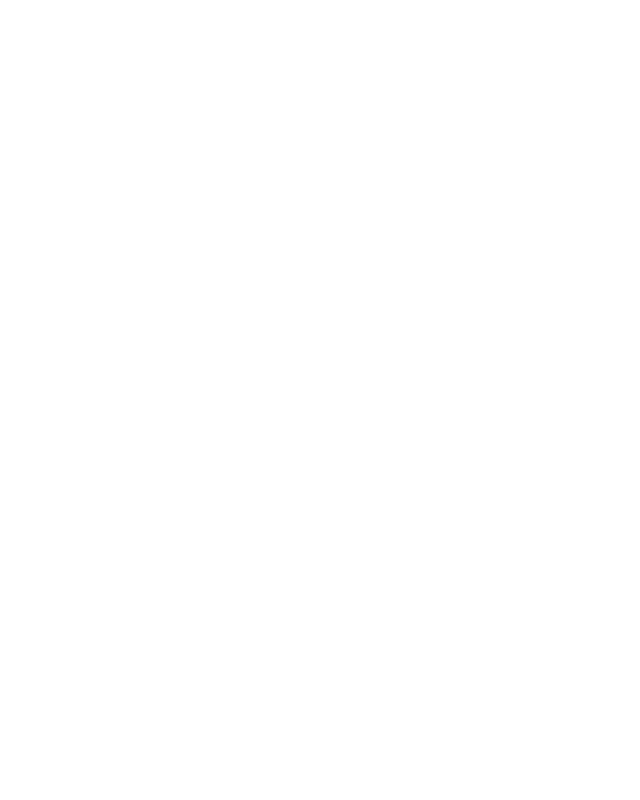
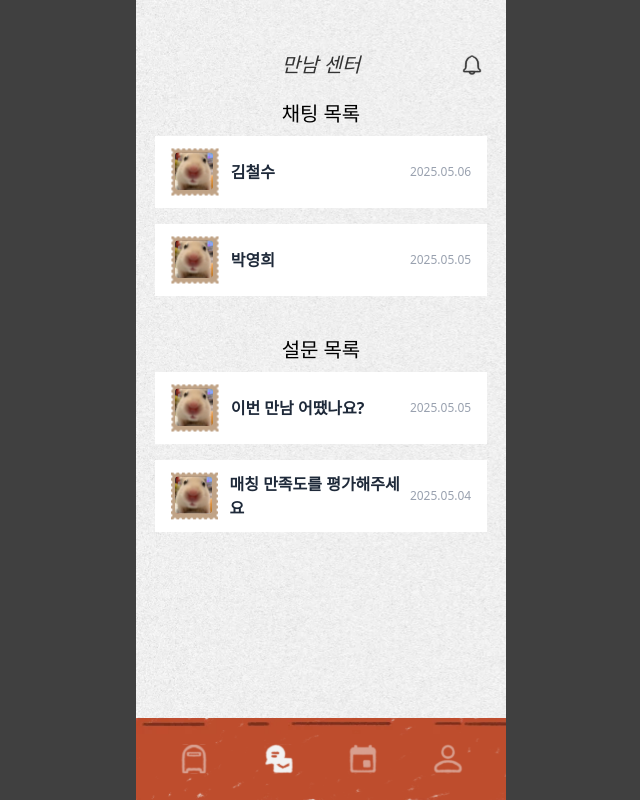
Before and after one commit to MeetCarrier/MeetCarrier-Front, a React (Vite) app: page /chat in a window 1280 px wide. Before the commit this address had no page. Shown: the whole page, without its empty margins (319-959 px from the left). Built offline with nearby package versions, Linux system fonts and the light colour scheme; no server answers; a web font is replaced by a local one.

Commit message:
✅ 채팅 리스트 페이지 생성

```diff
--- a/src/App.tsx
+++ b/src/App.tsx
@@ -4,6 +4,7 @@ import MeetCenter from "./pages/MeetCenter";
 import Hobby from "./pages/Hobby";
 import SurveyQ from "./pages/SurveyQ";
 import RangeSetting from "./pages/RangeSetting";
+import ChatListPage from "./pages/Chat/ChatListPage";
 import { BrowserRouter, Route, Routes } from "react-router-dom";
 import { Provider } from "react-redux";
 import { store } from "./Utils/store";
@@ -19,6 +20,7 @@ function App() {
             <Route path="SurveyQuestion" element={<SurveyQ />} />
             <Route path="MeetCenter" element={<MeetCenter />} />
             <Route path="RangeSetting" element={<RangeSetting />} />
+            <Route path="chat" element={<ChatListPage />} />
           </Route>
         </Routes>
       </BrowserRouter>
--- /dev/null
+++ b/src/pages/Chat/ChatListFallBack.json
@@ -0,0 +1,50 @@
+[
+  {
+    "id": 1,
+    "matchedAt": "2025-05-07T14:20:00Z",
+    "status": "Chatting",
+    "relatedId": 101,
+    "user1Id": 10,
+    "user1Nickname": "김철수",
+    "user1ImageUrl": "/images/user1.svg",
+    "user2Id": 20,
+    "user2Nickname": "이영희",
+    "user2ImageUrl": "/images/user2.svg"
+  },
+  {
+    "id": 2,
+    "matchedAt": "2025-05-06T09:15:00Z",
+    "status": "Chatting",
+    "relatedId": 102,
+    "user1Id": 10,
+    "user1Nickname": "김철수",
+    "user1ImageUrl": "/images/user1.svg",
+    "user2Id": 30,
+    "user2Nickname": "박민수",
+    "user2ImageUrl": "/images/user3.svg"
+  },
+  {
+    "id": 3,
+    "matchedAt": "2025-05-08T13:00:00Z",
+    "status": "Surveying",
+    "relatedId": 103,
+    "user1Id": 10,
+    "user1Nickname": "김철수",
+    "user1ImageUrl": "/images/user1.svg",
+    "user2Id": 40,
+    "user2Nickname": "최수지",
+    "user2ImageUrl": "/images/user4.svg"
+  },
+  {
+    "id": 4,
+    "matchedAt": "2025-05-08T11:45:00Z",
+    "status": "Surveying",
+    "relatedId": 104,
+    "user1Id": 10,
+    "user1Nickname": "김철수",
+    "user1ImageUrl": "/images/user1.svg",
+    "user2Id": 50,
+    "user2Nickname": "정하늘",
+    "user2ImageUrl": "/images/user5.svg"
+  }
+]
--- a/src/pages/Chat/ChatListPage.tsx
+++ b/src/pages/Chat/ChatListPage.tsx
@@ -0,0 +1,124 @@
+import { useEffect } from "react";
+import { useNavigate } from "react-router-dom";
+import { useDispatch } from "react-redux";
+import { AppDispatch } from "../../Utils/store";
+import { fetchUser } from "../../Utils/userSlice";
+
+import NavBar from "../../components/NavBar";
+import ItemCard from "./components/ItemCard";
+import sampleProfile from "../../assets/img/sample/sample_profile.svg";
+import bell_default from "../../assets/img/icons/NavIcon/bell_default.svg";
+
+type Chat = {
+  id: number;
+  name: string;
+  timestamp: string;
+  profileImageUrl: string;
+};
+
+type Survey = {
+  id: number;
+  name: string;
+  timestamp: string;
+  profileImageUrl: string;
+};
+
+const dummyChatList: Chat[] = [
+  {
+    id: 1,
+    name: "김철수",
+    timestamp: "2025-05-06T14:30:00",
+    profileImageUrl: sampleProfile,
+  },
+  {
+    id: 2,
+    name: "박영희",
+    timestamp: "2025-05-05T11:10:00",
+    profileImageUrl: sampleProfile,
+  },
+];
+
+const dummySurveyList: Survey[] = [
+  {
+    id: 101,
+    name: "이번 만남 어땠나요?",
+    timestamp: "2025-05-05T18:00:00",
+    profileImageUrl: sampleProfile,
+  },
+  {
+    id: 102,
+    name: "매칭 만족도를 평가해주세요",
+    timestamp: "2025-05-04T10:20:00",
+    profileImageUrl: sampleProfile,
+  },
+];
+
+function ChatListPage() {
+  const dispatch = useDispatch<AppDispatch>();
+  const navigate = useNavigate();
+
+  useEffect(() => {
+    dispatch(fetchUser());
+  }, [dispatch]);
+
+  const handleChatClick = (chatId: number) => {
+    navigate(`/chat/${chatId}`);
+  };
+
+  const handleSurveyClick = (surveyId: number) => {
+    navigate(`/survey/${surveyId}`);
+  };
+
+  return (
+    <>
+      <NavBar />
+
+      <div className="absolute top-[50px] text-[#333333] left-0 right-0 px-6 text-center">
+        <p className="text-[20px] font-MuseumClassic_L italic">만남 센터</p>
+        <img
+          src={bell_default}
+          alt="bell_default"
+          className="absolute top-1/2 -translate-y-1/2 right-6 w-[20px] h-[20px]"
+        />
+      </div>
+
+      <div className="absolute top-[0px] flex flex-col pt-[100px] pb-[100px] w-[90%] max-w-md mx-auto space-y-4">
+        <h2 className="text-xl font-GanwonEduAll_Bold text-center mb-2">
+          채팅 목록
+        </h2>
+        {dummyChatList.map((chat) => (
+          <div
+            key={chat.id}
+            onClick={() => handleChatClick(chat.id)}
+            className="cursor-pointer"
+          >
+            <ItemCard
+              profileImageUrl={chat.profileImageUrl}
+              username={chat.name}
+              time={chat.timestamp}
+            />
+          </div>
+        ))}
+
+        <h2 className="text-xl font-GanwonEduAll_Bold text-center mt-6 mb-2">
+          설문 목록
+        </h2>
+        {dummySurveyList.map((survey) => (
+          <div
+            key={survey.id}
+            onClick={() => handleSurveyClick(survey.id)}
+            className="cursor-pointer"
+          >
+            <ItemCard
+              profileImageUrl={survey.profileImageUrl}
+              username={survey.name}
+              time={survey.timestamp}
+            />
+          </div>
+        ))}
+      </div>
+    </>
+  );
+}
+
+export default ChatListPage;
--- a/src/pages/Chat/components/ItemCard.tsx
+++ b/src/pages/Chat/components/ItemCard.tsx
@@ -1,7 +1,9 @@
 import React from "react";
+import stamp from "../../../assets/img/stamp.svg"; // stamp 배경
+import sampleProfile from "../../../assets/img/sample/sample_profile.svg"; // 예시 프사
 
 interface ItemCardProps {
-  profileImageUrl: string;
+  profileImageUrl?: string;
   username: string;
   time: string; // ISO 형식 날짜 문자열
   showReviewButton?: boolean;
@@ -37,33 +39,43 @@ function formatMessageTime(messageDateStr: string): string {
 }
 
 const ItemCard: React.FC<ItemCardProps> = ({
-  profileImageUrl,
+  profileImageUrl = sampleProfile,
   username,
   time,
   showReviewButton = false,
   onClickReview,
 }) => {
   return (
-    <div className="flex items-center justify-between px-4 py-3 border-b">
+    <div className="flex justify-between items-center bg-white px-4 py-3 ">
+      {/* 왼쪽: 스탬프 + 프로필 */}
       <div className="flex items-center">
-        <img
-          src={profileImageUrl}
-          alt="profile"
-          className="w-10 h-10 rounded-full mr-3"
-        />
+        <div className="relative w-12 h-12 mr-3">
+          <img
+            src={stamp}
+            alt="stamp"
+            className="absolute inset-0 w-full h-full z-0"
+          />
+          <img
+            src={profileImageUrl}
+            alt="profile"
+            className="absolute inset-1 w-[80%] h-[80%] object-cover rounded z-10 left-1 top-1"
+          />
+        </div>
         <div>
-          <p className="font-semibold">{username}</p>
-          <p className="text-sm text-gray-500">{formatMessageTime(time)}</p>
+          <p className="font-semibold text-gray-800">{username}</p>
         </div>
       </div>
 
-      {showReviewButton && (
+      {/* 오른쪽: 시간 또는 버튼 */}
+      {showReviewButton ? (
         <button
           onClick={onClickReview}
           className="px-4 py-1 text-sm bg-[#D9C6B4] text-white rounded"
         >
           후기작성
         </button>
+      ) : (
+        <span className="text-xs text-gray-400">{formatMessageTime(time)}</span>
       )}
     </div>
   );
```
